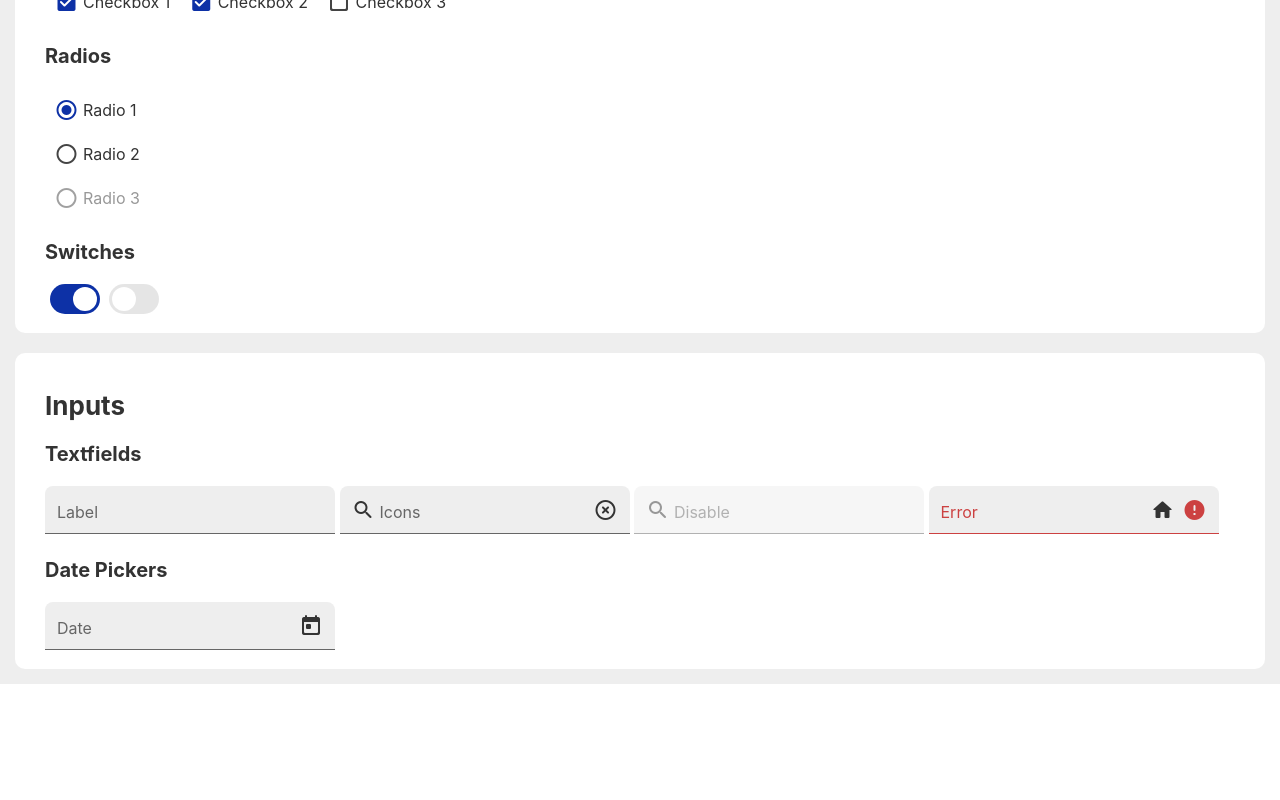
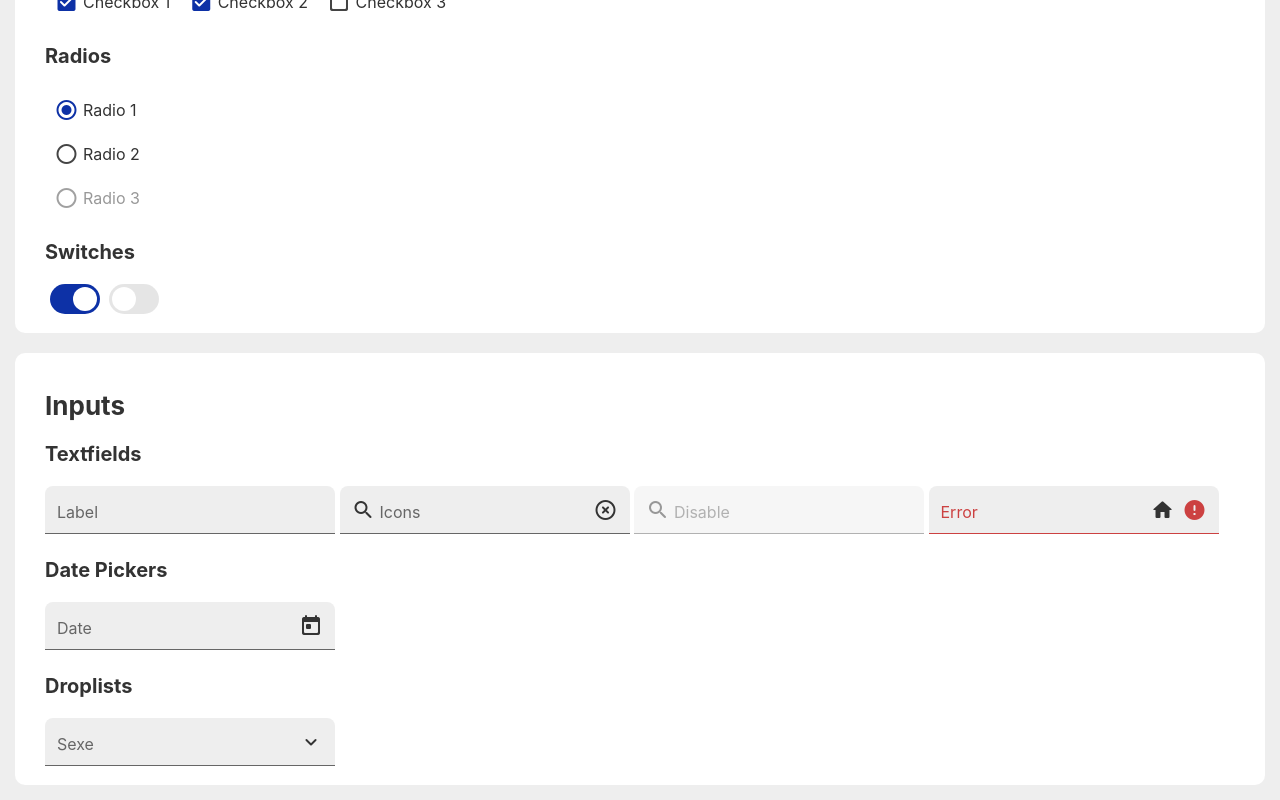
Before and after one commit to mrmuscles33/svelte-app, a Svelte app: page / in a window 1280 px wide. Shown: the part 394-1194 px from the top of the page. Before the commit the page ends 1078 px from the top, so only its background shows below. Built offline with nearby package versions, Linux system fonts and the light colour scheme.

Commit message:
Readonly sur les TextField/DatePicker. Composant Droplist.

```diff
--- a/src/App.svelte
+++ b/src/App.svelte
@@ -6,6 +6,7 @@
 	import Switch from './Components/Switch.svelte';
 	import Textfield from './Components/Textfield.svelte';
 	import DatePicker from './Components/DatePicker.svelte';
+import Droplist from './Components/Droplist.svelte';
 
 	function clickButton(){
 		alert('click');
@@ -51,6 +52,16 @@
 	function onChangeDate(evt){
 		alert(evt.detail.value)
 	}
+
+	let droplistItems =  [
+				{ value: '',   label: '' },
+                { value: 'H',  label: 'Homme' },
+                { value: 'F',  label: 'Femme' },
+				{ value: 'T',  label: 'Transgenre' },
+				{ value: 'NB', label: 'Non binaire' },
+				{ value: 'NG', label: 'Non genré' },
+                { value: 'A',  label: 'Autre' },
+        ];
 </script>
 
 <main>
@@ -143,12 +154,19 @@
 			minDate="10/11/2021"
 			on:change={onChangeDate}
 			required={true}
+			calendarOnly={true}
 			colorPicker="#222222"
 			colorPickerBackground="#444444"
 			colorPickerFont="#FFFFFF"
 			colorPickerFontSelected="#FFFFFF"
 			colorPickerHover="#666666"
 			colorPickerFontOut="#888888"
+		/>
+
+		<h3>Droplists</h3>
+		<Droplist
+			label="Sexe"
+			items={droplistItems}
 		/>
 	</section>
 </main>
--- a/src/Components/DatePicker.svelte
+++ b/src/Components/DatePicker.svelte
@@ -12,12 +12,13 @@
         export let colorFocus = "#0d31a6";
         export let colorBackground = "#EEEEEE";
         export let colorBackgroundHover = "#DDDDDD";
+        export let colorError = "#cc4141";
         export let width = 290;
         export let iconLeft = "";
         export let label = "";
         export let errorMessage = "";
-        export let colorError = "#cc4141";
         export let required = false;
+        export let readonly = false;
 
         export let minDate = '01/01/1900';
         export let maxDate = '31/12/2099';
@@ -28,6 +29,7 @@
         export let colorPickerFontSelected = "#FFFFFF";
         export let colorPickerHover = "#EEEEEE";
         export let colorPickerFontOut = "#AAAAAA";
+        export let calendarOnly = false;
 
         // PRIVATE ATTRIBUTES
         let days = ['Dimanche','Lundi','Mardi','Mercredi','Jeudi','Vendredi','Samedi'];
@@ -46,7 +48,7 @@
 
         // EVENTS
         const dispatch = createEventDispatcher();
-        function onChange(evt){
+        export function onChange(evt){
                 if(errorMessage == "" && value != ""){
                         errorMessage = textToDate(value,'DD/MM/YYYY') < textToDate(minDate,'DD/MM/YYYY') || textToDate(value,'DD/MM/YYYY') > textToDate(maxDate,'DD/MM/YYYY') ? "La date doit etre comprise entre " + minDate + " et " + maxDate : "";
                 }
@@ -55,33 +57,33 @@
                         oldValue: evt.detail.oldValue
                 });
         }
-	function onClickIcon() {
+	export function onClickIcon() {
                 visible = true;
                 tmpValue = isValidDate(value,'DD/MM/YYYY') ? value : dateToText(new Date(), 'DD/MM/YYYY');
                 currentMonth = dateToText(textToDate(tmpValue,'DD/MM/YYYY'),'MM/YYYY');
                 showYears = false;
         }
-        function onClickMask(evt) {
+        export function onClickMask(evt) {
                 if(evt.target == this){
                         onClickFermer();
                 }
         }
-        function onClickFermer(){
+        export function onClickFermer(){
                 visible = false;
         }
-        function onClickValider(){
+        export function onClickValider(){
                 onClickFermer();
                 value = tmpValue;
                 setTimeout(() => {
                         input.onChange();
                 }, 200);
         }
-        function onClickDay(evt) {
+        export function onClickDay(evt) {
                 var clickedDate = evt.currentTarget.getAttribute('value');
                 if(textToDate(clickedDate,"DD/MM/YYYY") < textToDate(minDate,"DD/MM/YYYY") || textToDate(clickedDate,"DD/MM/YYYY") > textToDate(maxDate,"DD/MM/YYYY")) return false;
                 tmpValue = clickedDate;
         }
-        function onClickYearButton(){
+        export function onClickYearButton(){
                 showYears = !showYears;
                 if(showYears) {
                         var currentYear = textToDate(tmpValue,"DD/MM/YYYY").getFullYear();
@@ -94,7 +96,7 @@
                         }
                 }
         }
-        function onClickPrevious(){
+        export function onClickPrevious(){
                 if(showYears) {
                         yearsPage--;
                         displayedYears = allYear.slice(yearsPage * 18, yearsPage * 18 + 18);
@@ -104,7 +106,7 @@
                         currentMonth = dateToText(date,"MM/YYYY");
                 }
         }
-        function onClickNext(){
+        export function onClickNext(){
                 if(showYears) {
                         yearsPage++;
                         displayedYears = allYear.slice(yearsPage * 18, yearsPage * 18 + 18);
@@ -114,7 +116,7 @@
                         currentMonth = dateToText(date,"MM/YYYY");
                 }
         }
-        function onClickYear(evt){
+        export function onClickYear(evt){
                 var year = evt.currentTarget.getAttribute('value');
                 var newDate = textToDate(tmpValue,"DD/MM/YYYY");
                 newDate.setFullYear(year);
@@ -205,7 +207,8 @@
         {width}
         {iconLeft}
         {required}
-        iconRight="today"
+        readonly={readonly || calendarOnly}
+        iconRight={readonly ? "" : "today"}
         pattern="((([0-2][0-9])|(3[0-1]))(\/|-|\.)((0[13578])|10|12)(\/|-|\.)(19|20)[0-9][0-9])|((([0-2][0-9])|30)(\/|-|\.)((0[469])|11)(\/|-|\.)(19|20)[0-9][0-9])|(([0-2][0-9])(\/|-|\.)02(\/|-|\.)(19|20)[0-9][0-9])"
         {label}
         bind:errorMessage={errorMessage}
@@ -214,6 +217,7 @@
         on:blur
         on:clickIcon={onClickIcon}
         on:focus
+        on:focusout
         on:input
         on:keydown
         on:keyup
@@ -309,8 +313,8 @@
                                         text="Valider"
                                         primary={true}
                                         color={colorPicker}
-                                        colorFont={colorPickerFont}
-                                        colorHover={colorPickerHover}
+                                        colorFont={colorPickerFontSelected}
+                                        colorHover={colorPicker}
                                         on:click={onClickValider}
                                 />
                         </div>
@@ -334,6 +338,7 @@
                 display: flex;
                 justify-content: center;
                 align-items: center;
+                z-index: 2;
         }
         .datepicker-visible {
                 visibility: visible;
@@ -427,7 +432,7 @@
                 background-color: var(--color-hover);
         }
         a.datepicker-today {
-                border: 2px solid var(--color-primary);
+                border: 2px solid var(--color-font);
         }
         a.datepicker-other-month,
         a.datepicker-day-disable {
--- /dev/null
+++ b/src/Components/Droplist.svelte
@@ -0,0 +1,146 @@
+<script>
+        // IMPORTS
+        import { createEventDispatcher } from 'svelte';
+        import Textfield from './Textfield.svelte';
+
+        // PUBLIC ATTRIBUTES
+        export let value = "";
+        export let disable = false;
+        export let color = "#666666";
+        export let colorFocus = "#0d31a6";
+        export let colorBackground = "#EEEEEE";
+        export let colorBackgroundHover = "#DDDDDD";
+        export let colorError = "#cc4141";
+        export let width = 290;
+        export let iconLeft = "";
+        export let label = "";
+        export let errorMessage = "";
+        export let required = false;
+        export let readonly = false;
+
+        export let input;
+        export let displayedValue = "";
+        export let items = [];
+
+        // PRIVATE ATTRIBUTES
+        let visible = false;
+        let selectOnly = false;
+        let position = "bottom";
+
+        // EVENTS
+        const dispatch = createEventDispatcher();
+	export function onClickIcon() {
+                input.getInput().focus();
+        }
+        export function onFocus(evt) {
+                position = (window.innerHeight - input.getInput().getBoundingClientRect().top) < 250 ? 'top' : 'bottom';
+                visible = true;
+        }
+        export function onFocusOut(evt) {
+                setTimeout(() => {
+                        visible = false;
+                }, 100); // pour laisser le temps du onClickItem
+        }
+        export function onClickItem(evt){
+                value = evt.currentTarget.getAttribute('value');
+                displayedValue = evt.currentTarget.getAttribute('label');
+        }
+
+        // METHODS
+</script>
+
+<div class="droplist-main">
+        <Textfield
+                bind:value={displayedValue}
+                {disable}
+                {color}
+                {colorFocus}
+                {colorBackground}
+                {colorBackgroundHover}
+                {width}
+                {iconLeft}
+                {required}
+                readonly={readonly || selectOnly}
+                iconRight={readonly ? "" : "expand_more"}
+                {label}
+                bind:errorMessage={errorMessage}
+                {colorError}
+                on:change
+                on:blur
+                on:clickIcon={onClickIcon}
+                on:focus={onFocus}
+                on:focusout={onFocusOut}
+                on:input
+                on:keydown
+                on:keyup
+                bind:this={input}
+        />
+
+        <ul class="droplist-items droplist-{position}"
+                class:droplist-visible={visible}
+                style="--color-backgroud: {colorBackground};
+                --color-backgroud-hover: {colorBackgroundHover};
+                --color: {color};
+                --color-focus: {colorFocus};
+                --color-error: {colorError};
+                --width: {width}px;">
+                {#each items as item}
+                        <li on:click={onClickItem} value={item.value} label={item.label}>{item.label}</li>
+                {/each}
+        </ul>
+</div>
+
+<style>
+        .droplist-main {
+                display: inline-block;
+                position: relative;
+        }
+        .droplist-items {
+                list-style: none;
+                margin: 5px 0;
+                padding: 0;
+                width: var(--width);
+                background-color: var(--color-backgroud);
+                border-radius: 8px;
+                overflow: auto;
+                display: none;
+                position: absolute;
+                top: 0;
+                left: 0;
+                max-height: 200px;
+        }
+        .droplist-bottom {
+                top: 100%;
+                transform: translateY(0%);
+        }
+        .droplist-top {
+                top: -10px;
+                transform: translateY(-100%);
+        }
+        .droplist-visible {
+                display: block;
+        }
+        .droplist-items li {
+                margin: 0;
+                padding: 10px 12px;
+                width: var(--width);
+                cursor: pointer;
+                min-height: 41px;
+                color: var(--color);
+        }
+        .droplist-items li:focus,
+        .droplist-items li:hover {
+                background-color: var(--color-backgroud-hover);
+                color: var(--color-focus);
+        }
+        ::-webkit-scrollbar {
+                width: 5px;
+        }
+        ::-webkit-scrollbar-track {
+                border-radius: 10px;
+        }
+        ::-webkit-scrollbar-thumb {
+                background: var(--color);
+                border-radius: 10px;
+        }
+</style>
--- a/src/Components/Textfield.svelte
+++ b/src/Components/Textfield.svelte
@@ -10,14 +10,15 @@
         export let colorFocus = "#0d31a6";
         export let colorBackground = "#EEEEEE";
         export let colorBackgroundHover = "#DDDDDD";
+        export let colorError = "#cc4141";
         export let width = 290;
         export let iconLeft = "";
         export let iconRight = "";
         export let label = "";
         export let errorMessage = "";
-        export let colorError = "#cc4141";
         export let pattern = "";
         export let required = false;
+        export let readonly = false;
 
         // PRIVATE ATTRIBUTES
         $: inputWidth = width - (iconLeft != "" ? 40 : 12) - (iconRight != "" ? 32 : 0) - (hasError != "" ? 32 : 0) - 12;
@@ -26,12 +27,13 @@
         let input;
         let oldValue = "";
 
-        // METHODS
+        // EVENTS
 	const dispatch = createEventDispatcher();
-        function onClick() {
+        export function onClick() {
+                if(readonly) return;
                 input.focus();
         }
-        function onClickIcon() {
+        export function onClickIcon() {
                 if(disable) return;
                 dispatch('clickIcon', {
                         value: value
@@ -49,25 +51,31 @@
                 });
                 oldValue = value;
         }
-        function onInput(){
+        export function onInput(){
                 if(disable) return;
                 dispatch('input', {
                         value: value
                 });
         }
-        function onFocus(){
+        export function onFocus(){
                 if(disable) return;
                 dispatch('focus', {
                         value: value
                 });
         }
-        function onBlur(){
+        export function onFocusOut(){
+                if(disable) return;
+                dispatch('focusout', {
+                        value: value
+                });
+        }
+        export function onBlur(){
                 if(disable) return;
                 dispatch('blur', {
                         value: value
                 });
         }
-        function onKeyDown(event){
+        export function onKeyDown(event){
                 if(disable) return;
                 dispatch('keydown', {
                         value: value,
@@ -78,7 +86,7 @@
                         altKey: event.altKey
                 });
         }
-        function onKeyUp(event){
+        export function onKeyUp(event){
                 if(disable) return;
                 dispatch('keyup', {
                         value: value,
@@ -88,6 +96,11 @@
                         shiftKey: event.shiftKey,
                         altKey: event.altKey
                 });
+        }
+
+        // METHODS
+        export function getInput(){
+                return input;
         }
 </script>
 
@@ -104,10 +117,11 @@
             --color-error: {colorError};
             --width: {width}px;
             --width-input: {inputWidth}px;">
-        <input type="text" bind:this={input} {id} bind:value={value} {required} {pattern} disabled={disable} placeholder="."
+        <input type="text" bind:this={input} {id} bind:value={value} {required} {pattern} {readonly} disabled={disable} placeholder="."
                 on:change={onChange}
                 on:input={onInput}
                 on:focus={onFocus}
+                on:focusout={onFocusOut}
                 on:blur={onBlur}
                 on:keydown={onKeyDown}
                 on:keyup={onKeyUp}/>
@@ -168,6 +182,9 @@
         input::placeholder {
                 opacity: 0;
         }
+        input:read-only{
+                pointer-events: none;
+        }
         .textfield-main.disable input {
                 pointer-events: none;
         }
```
